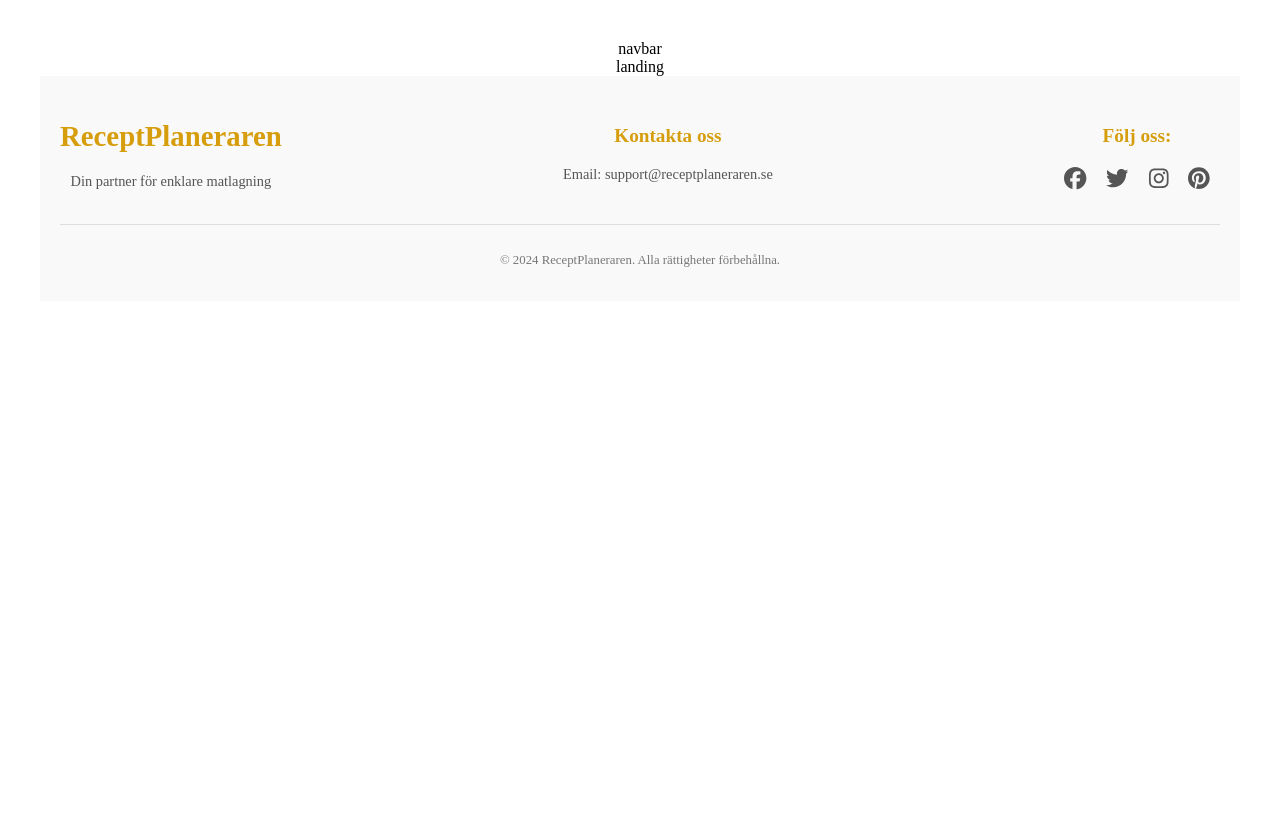
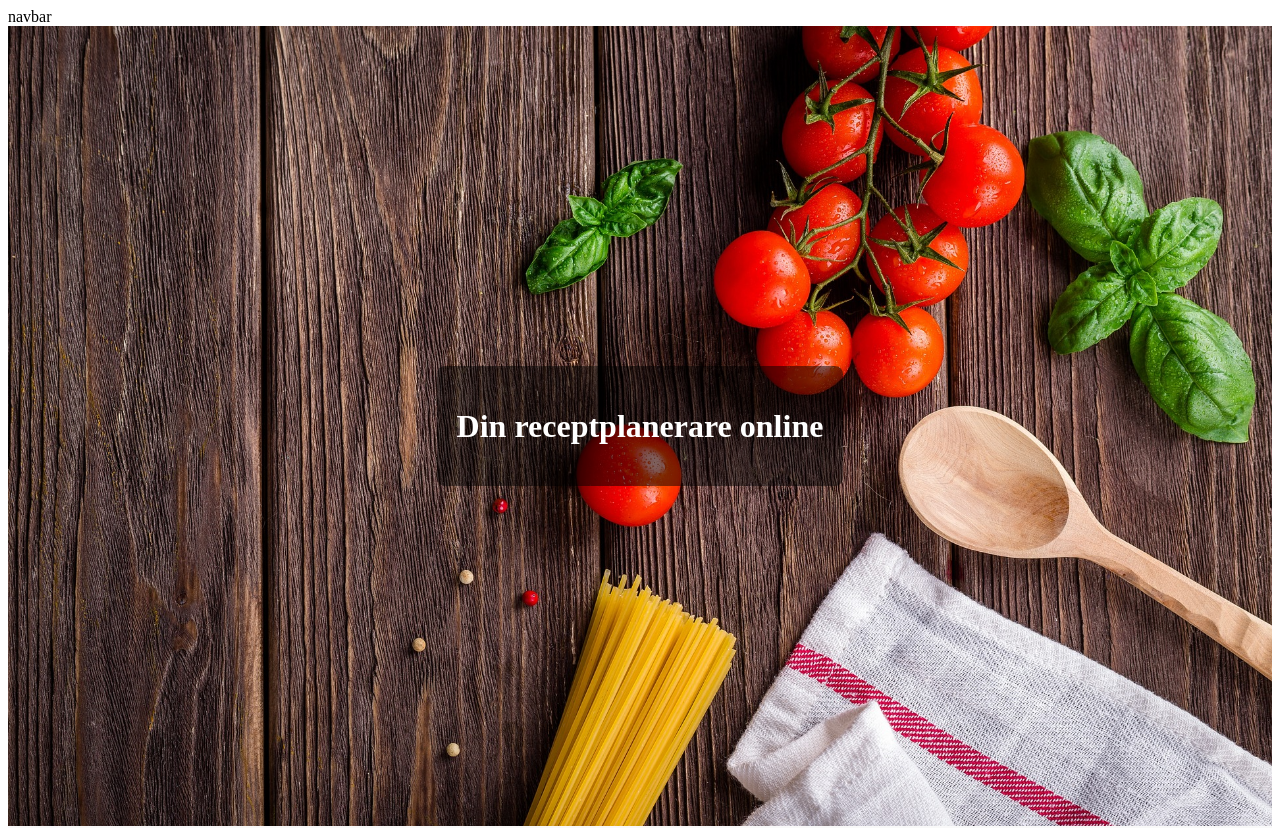
Before and after one commit to FridaEri/testingAndTS, a React (Vite) app in the folder frontend/: page / in a window 1280 px wide. Shown: the top 828 px of the page. Before the commit the page ends 800 px from the top, so only its background shows below. Built offline with nearby package versions, Linux system fonts and the light colour scheme.

Commit message:
added background to landing page

```diff
--- a/frontend/src/pages/landing.css
+++ b/frontend/src/pages/landing.css
@@ -1,42 +1,25 @@
-#root {
-  max-width: 1280px;
-  margin: 0 auto;
-  padding: 2rem;
-  text-align: center;
+.landing-container {
+  display: flex;
+  flex-direction: column;
+  min-height: 100vh;
 }
 
-.logo {
-  height: 6em;
-  padding: 1.5em;
-  will-change: filter;
-  transition: filter 300ms;
-}
-.logo:hover {
-  filter: drop-shadow(0 0 2em #ecb204df);
-}
-.logo.react:hover {
-  filter: drop-shadow(0 0 2em #fbd76199);
+.landing-content {
+  background: url('../assets/images/homeBackground.jpg');
+  background-size: cover;
+  background-position: center;
+  flex: 1;
+  display: flex;
+  flex-direction: column;
+  align-items: center;
+  justify-content: center;
+  color: white;
+  text-align: center;
+  padding: 20px;
 }
 
-@keyframes logo-spin {
-  from {
-    transform: rotate(0deg);
-  }
-  to {
-    transform: rotate(360deg);
-  }
+.text-overlay {
+  background: rgba(0, 0, 0, 0.5);
+  padding: 20px;
+  border-radius: 8px;
 }
-
-@media (prefers-reduced-motion: no-preference) {
-  a:nth-of-type(2) .logo {
-    animation: logo-spin infinite 20s linear;
-  }
-}
-
-.card {
-  padding: 2em;
-}
-
-.read-the-docs {
-  color: #888;
-}
--- a/frontend/src/pages/landing.tsx
+++ b/frontend/src/pages/landing.tsx
@@ -1,9 +1,15 @@
 import './landing.css'
 
-function landing() {
+const Landing: React.FC = () => {
   return (
-    <div>landing</div>
+    <div className="landing-container">
+      <div className="landing-content">
+        <div className="text-overlay">
+          <h1>Din receptplanerare online</h1>
+        </div>
+      </div>
+    </div>
   )
 }
 
-export default landing
+export default Landing
```
